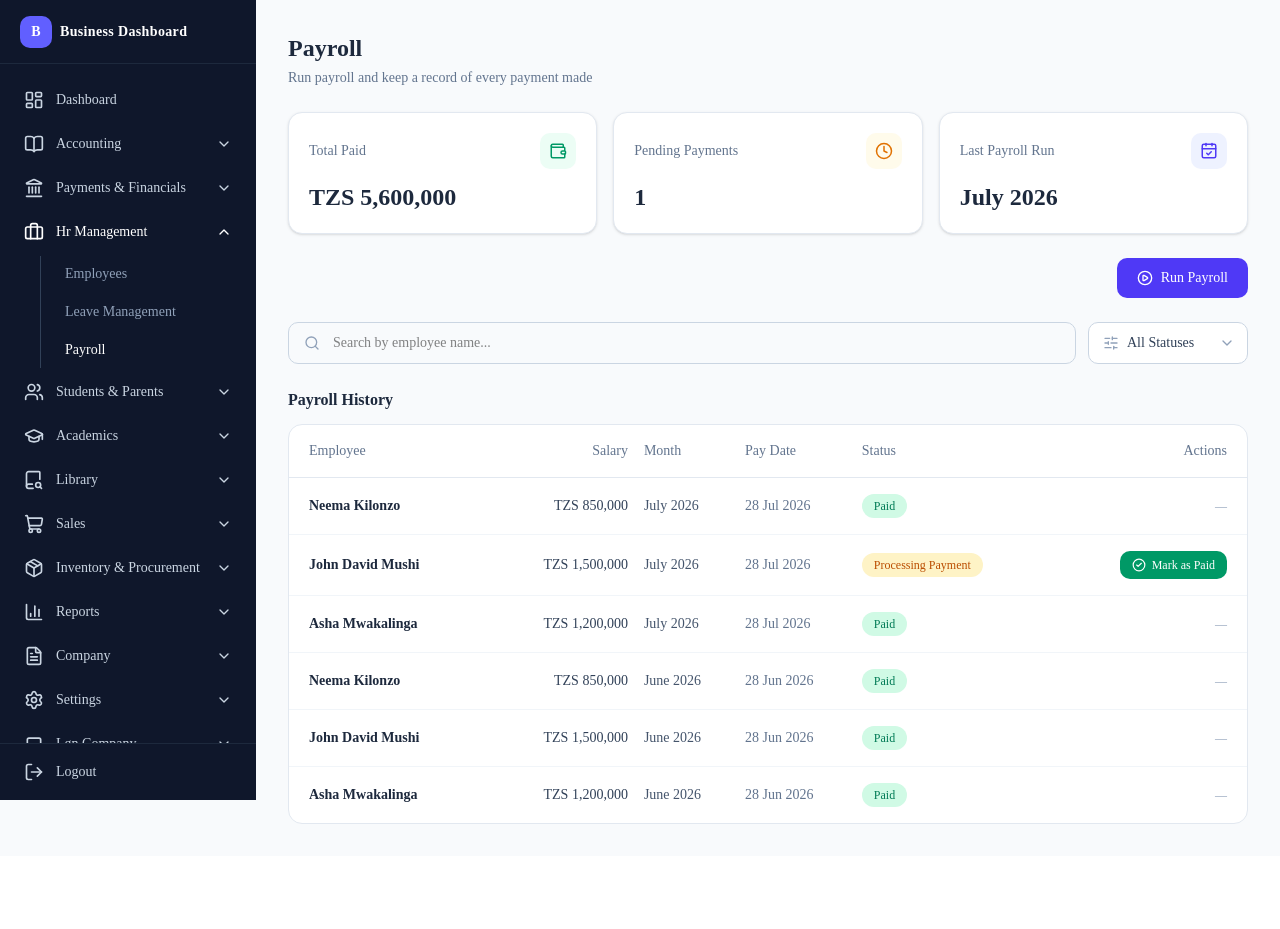
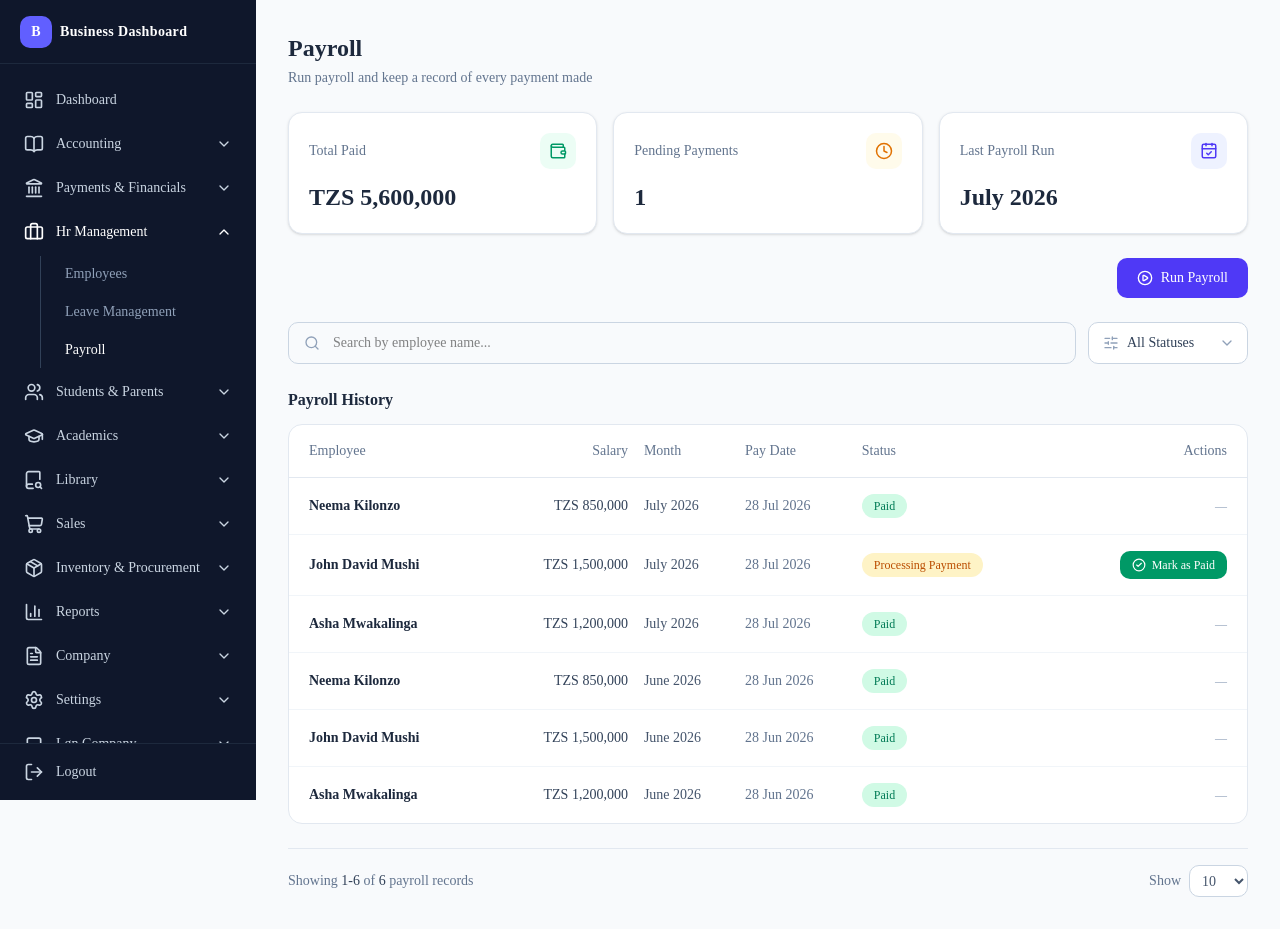
Before and after one commit to nicolusalex722-max/lgn-sms-business-hospital, a Next.js app: page /dashboard/hr/payroll in a window 1280 px wide. Before the commit the page ends 856 px from the top, so only its background shows below. Built offline with nearby package versions, Linux system fonts and the light colour scheme.

Commit message:
second commit

```diff
--- a/app/dashboard/lgn/company-management/page.tsx
+++ b/app/dashboard/lgn/company-management/page.tsx
@@ -4,21 +4,46 @@ import { useEffect, useMemo, useState } from "react";
 import Link from "next/link";
 import { Plus, Tags } from "lucide-react";
 import CompanyStatCards from "@/components/lgn-components/Companystatcards";
-import CompanyTable,{ Company } from "@/components/lgn-components/Companytable";
+import CompanyTable, {
+  Company,
+} from "@/components/lgn-components/Companytable";
 import CompanyEditForm from "@/components/lgn-components/Companyeditform";
 import SubscribeCompanyModal from "@/components/lgn-components/Subscribeccompanymodal";
 import Modal from "@/components/dashboard/Modal";
 import Pagination from "@/components/dashboard/Pegination";
-import FilterDropdown from "@/components/dashboard/StatusFilterDropdown";
-
+import FilterDropdown from "@/components/dashboard/Filterdropdown";
 const PAGE_SIZE = 10;
 const TYPE_OPTIONS = ["Business", "Education", "Hospital"];
 
 const INITIAL_DATA: Company[] = [
-  { id: "co-001", name: "City Electronics", businessType: "Business", email: "info@cityelectronics.co.tz", status: "Active" },
-  { id: "co-002", name: "Ifakara Secondary School", businessType: "Education", email: "admin@ifakarasec.ac.tz", status: "Active" },
-  { id: "co-003", name: "Mwenge Traders", businessType: "Business", email: "sales@mwengetraders.co.tz", status: "Inactive" },
-  { id: "co-004", name: "St. Mary's Academy", businessType: "Education", email: "info@stmarys.ac.tz", status: "Active" },
+  {
+    id: "co-001",
+    name: "City Electronics",
+    businessType: "Business",
+    email: "info@cityelectronics.co.tz",
+    status: "Active",
+  },
+  {
+    id: "co-002",
+    name: "Ifakara Secondary School",
+    businessType: "Education",
+    email: "admin@ifakarasec.ac.tz",
+    status: "Active",
+  },
+  {
+    id: "co-003",
+    name: "Mwenge Traders",
+    businessType: "Business",
+    email: "sales@mwengetraders.co.tz",
+    status: "Inactive",
+  },
+  {
+    id: "co-004",
+    name: "St. Mary's Academy",
+    businessType: "Education",
+    email: "info@stmarys.ac.tz",
+    status: "Active",
+  },
 ];
 
 export default function CompaniesPage() {
@@ -30,14 +55,18 @@ export default function CompaniesPage() {
   const [editingCompany, setEditingCompany] = useState<Company | null>(null);
 
   const [subscribeModalOpen, setSubscribeModalOpen] = useState(false);
-  const [subscribingCompany, setSubscribingCompany] = useState<Company | null>(null);
+  const [subscribingCompany, setSubscribingCompany] = useState<Company | null>(
+    null,
+  );
 
   const stats = useMemo(() => {
     return {
       total: companies.length,
       active: companies.filter((c) => c.status === "Active").length,
-      businessCount: companies.filter((c) => c.businessType === "Business").length,
-      schoolCount: companies.filter((c) => c.businessType === "Education").length,
+      businessCount: companies.filter((c) => c.businessType === "Business")
+        .length,
+      schoolCount: companies.filter((c) => c.businessType === "Education")
+        .length,
     };
   }, [companies]);
 
@@ -103,7 +132,9 @@ export default function CompaniesPage() {
     <div className="flex flex-col gap-6">
       <div className="flex flex-col sm:flex-row sm:items-center sm:justify-between gap-4">
         <div>
-          <h1 className="text-2xl font-semibold text-slate-800">Company Management</h1>
+          <h1 className="text-2xl font-semibold text-slate-800">
+            Company Management
+          </h1>
           <p className="text-sm text-slate-500 mt-1">
             Manage registered companies and their subscriptions
           </p>
@@ -153,20 +184,37 @@ export default function CompaniesPage() {
       <div className="flex flex-col sm:flex-row items-center justify-between gap-3">
         <p className="text-xs text-slate-500">
           Showing {filtered.length === 0 ? 0 : (page - 1) * PAGE_SIZE + 1}
-          &ndash;{Math.min(page * PAGE_SIZE, filtered.length)} of {filtered.length}
+          &ndash;{Math.min(page * PAGE_SIZE, filtered.length)} of{" "}
+          {filtered.length}
         </p>
-        <Pagination currentPage={page} totalPages={totalPages} onPageChange={setPage} />
+        <Pagination
+          page={page}
+          totalPages={totalPages}
+          pageSize={PAGE_SIZE}
+          totalCount={filtered.length}
+          itemLabel="products"
+          onPageChange={setPage}
+          onPageSizeChange={() => {}}
+        />
       </div>
 
       {/* Edit modal (quick edit — full creation flow is the /new page) */}
       <Modal open={editModalOpen} onClose={closeEdit} title="Edit Company">
         {editingCompany && (
-          <CompanyEditForm company={editingCompany} onSubmit={handleEditSubmit} onCancel={closeEdit} />
+          <CompanyEditForm
+            company={editingCompany}
+            onSubmit={handleEditSubmit}
+            onCancel={closeEdit}
+          />
         )}
       </Modal>
 
       {/* Subscribe / billing modal */}
-      <Modal open={subscribeModalOpen} onClose={closeSubscribe} title="Manage Subscription">
+      <Modal
+        open={subscribeModalOpen}
+        onClose={closeSubscribe}
+        title="Manage Subscription"
+      >
         {subscribingCompany && (
           <SubscribeCompanyModal
             company={subscribingCompany}
--- a/app/dashboard/lgn/software-products/page.tsx
+++ b/app/dashboard/lgn/software-products/page.tsx
@@ -186,9 +186,13 @@ export default function ProductsPage() {
         </p>
 
         <Pagination
-          currentPage={page}
+          page={page}
           totalPages={totalPages}
+          pageSize={PAGE_SIZE}
+          totalCount={filtered.length}
+          itemLabel="products"
           onPageChange={setPage}
+          onPageSizeChange={() => {}}
         />
       </div>
 
--- a/app/dashboard/lgn/sub-plan/page.tsx
+++ b/app/dashboard/lgn/sub-plan/page.tsx
@@ -1,10 +1,18 @@
 "use client";
 
 import { useMemo, useState, useEffect } from "react";
-import { Layers, CheckCircle2, DollarSign, AlertTriangle, Plus } from "lucide-react";
+import {
+  Layers,
+  CheckCircle2,
+  DollarSign,
+  AlertTriangle,
+  Plus,
+} from "lucide-react";
 import StatCard from "@/components/dashboard/StatCard";
 import SubscriptionToolbar from "@/components/dashboard/SubscriptionToolbar";
-import SubscriptionTable, { Subscription } from "@/components/dashboard/SubscriptionTable";
+import SubscriptionTable, {
+  Subscription,
+} from "@/components/dashboard/SubscriptionTable";
 import SubscriptionForm from "@/components/dashboard/SubscriptionForm";
 import Pagination from "@/components/dashboard/Pegination";
 import Modal from "@/components/dashboard/Modal";
@@ -12,17 +20,59 @@ import Modal from "@/components/dashboard/Modal";
 const PAGE_SIZE = 7;
 
 const INITIAL_DATA: Subscription[] = [
-  { id: "sub-001", plan: "Premium", status: "Active", amount: 150000, billingCycle: "Monthly", startDate: "2026-05-01" },
-  { id: "sub-002", plan: "Basic", status: "Trial", amount: 0, billingCycle: "Monthly", startDate: "2026-07-20" },
-  { id: "sub-003", plan: "Enterprise", status: "Expired", amount: 500000, billingCycle: "Yearly", startDate: "2025-06-15" },
-  { id: "sub-004", plan: "Starter", status: "Active", amount: 25000, billingCycle: "Monthly", startDate: "2026-06-10" },
-  { id: "sub-005", plan: "Standard", status: "Active", amount: 60000, billingCycle: "Monthly", startDate: "2026-04-02" },
-  { id: "sub-006", plan: "Premium", status: "Cancelled", amount: 150000, billingCycle: "Monthly", startDate: "2026-01-15" },
-
+  {
+    id: "sub-001",
+    plan: "Premium",
+    status: "Active",
+    amount: 150000,
+    billingCycle: "Monthly",
+    startDate: "2026-05-01",
+  },
+  {
+    id: "sub-002",
+    plan: "Basic",
+    status: "Trial",
+    amount: 0,
+    billingCycle: "Monthly",
+    startDate: "2026-07-20",
+  },
+  {
+    id: "sub-003",
+    plan: "Enterprise",
+    status: "Expired",
+    amount: 500000,
+    billingCycle: "Yearly",
+    startDate: "2025-06-15",
+  },
+  {
+    id: "sub-004",
+    plan: "Starter",
+    status: "Active",
+    amount: 25000,
+    billingCycle: "Monthly",
+    startDate: "2026-06-10",
+  },
+  {
+    id: "sub-005",
+    plan: "Standard",
+    status: "Active",
+    amount: 60000,
+    billingCycle: "Monthly",
+    startDate: "2026-04-02",
+  },
+  {
+    id: "sub-006",
+    plan: "Premium",
+    status: "Cancelled",
+    amount: 150000,
+    billingCycle: "Monthly",
+    startDate: "2026-01-15",
+  },
 ];
 
 export default function SubscriptionsPage() {
-  const [subscriptions, setSubscriptions] = useState<Subscription[]>(INITIAL_DATA);
+  const [subscriptions, setSubscriptions] =
+    useState<Subscription[]>(INITIAL_DATA);
   const [search, setSearch] = useState("");
   const [statusFilter, setStatusFilter] = useState("All");
 
@@ -40,7 +90,12 @@ export default function SubscriptionsPage() {
         return sum + s.amount;
       }, 0);
     const expired = subscriptions.filter((s) => s.status === "Expired").length;
-    return { total, active, monthlyRevenue: Math.round(monthlyRevenue), expired };
+    return {
+      total,
+      active,
+      monthlyRevenue: Math.round(monthlyRevenue),
+      expired,
+    };
   }, [subscriptions]);
 
   const filtered = useMemo(() => {
@@ -87,10 +142,15 @@ export default function SubscriptionsPage() {
   const handleSubmit = (data: Omit<Subscription, "id">) => {
     if (editingSub) {
       setSubscriptions((prev) =>
-        prev.map((s) => (s.id === editingSub.id ? { ...data, id: editingSub.id } : s))
+        prev.map((s) =>
+          s.id === editingSub.id ? { ...data, id: editingSub.id } : s,
+        ),
       );
     } else {
-      setSubscriptions((prev) => [{ ...data, id: crypto.randomUUID() }, ...prev]);
+      setSubscriptions((prev) => [
+        { ...data, id: crypto.randomUUID() },
+        ...prev,
+      ]);
     }
     closeModal();
   };
@@ -103,28 +163,46 @@ export default function SubscriptionsPage() {
     <div className="flex flex-col gap-6">
       <div className="flex flex-col sm:flex-row sm:items-center sm:justify-between gap-4">
         <div>
-          <h1 className="text-2xl font-semibold text-slate-800">Subscription Plans</h1>
+          <h1 className="text-2xl font-semibold text-slate-800">
+            Subscription Plans
+          </h1>
           <p className="text-sm text-slate-500 mt-1">
-            Manage plans, billing status, and revenue for your company subscriptions
+            Manage plans, billing status, and revenue for your company
+            subscriptions
           </p>
         </div>
       </div>
 
       {/* Summary cards */}
       <div className="grid grid-cols-1 sm:grid-cols-2 lg:grid-cols-4 gap-4">
-        <StatCard label="Total Plans" value={String(stats.total)} icon={Layers} accent="indigo" />
-        <StatCard label="Active Subscriptions" value={String(stats.active)} icon={CheckCircle2} accent="emerald" />
+        <StatCard
+          label="Total Plans"
+          value={String(stats.total)}
+          icon={Layers}
+          accent="indigo"
+        />
+        <StatCard
+          label="Active Subscriptions"
+          value={String(stats.active)}
+          icon={CheckCircle2}
+          accent="emerald"
+        />
         <StatCard
           label="Monthly Revenue"
           value={`TZS ${stats.monthlyRevenue.toLocaleString()}`}
           icon={DollarSign}
           accent="amber"
         />
-        <StatCard label="Expired Plans" value={String(stats.expired)} icon={AlertTriangle} accent="rose" />
+        <StatCard
+          label="Expired Plans"
+          value={String(stats.expired)}
+          icon={AlertTriangle}
+          accent="rose"
+        />
       </div>
-        {/* Add Subscription button */}
-         <div className="flex justify-end">
-       <button
+      {/* Add Subscription button */}
+      <div className="flex justify-end">
+        <button
           type="button"
           onClick={openAddModal}
           className="inline-flex items-center gap-2 px-4 py-2.5 rounded-lg bg-indigo-600 text-white text-sm font-medium hover:bg-indigo-700 transition-colors shrink-0"
@@ -143,20 +221,41 @@ export default function SubscriptionsPage() {
       />
 
       {/* Table */}
-      <SubscriptionTable subscriptions={paginated} onEdit={openEditModal} onDelete={handleDelete} />
+      <SubscriptionTable
+        subscriptions={paginated}
+        onEdit={openEditModal}
+        onDelete={handleDelete}
+      />
 
       {/* Pagination */}
       <div className="flex flex-col sm:flex-row items-center justify-between gap-3">
         <p className="text-xs text-slate-500">
           Showing {filtered.length === 0 ? 0 : (page - 1) * PAGE_SIZE + 1}
-          &ndash;{Math.min(page * PAGE_SIZE, filtered.length)} of {filtered.length}
+          &ndash;{Math.min(page * PAGE_SIZE, filtered.length)} of{" "}
+          {filtered.length}
         </p>
-        <Pagination currentPage={page} totalPages={totalPages} onPageChange={setPage} />
+        <Pagination
+          page={page}
+          totalPages={totalPages}
+          pageSize={PAGE_SIZE}
+          totalCount={filtered.length}
+          itemLabel="products"
+          onPageChange={setPage}
+          onPageSizeChange={() => {}}
+        />
       </div>
 
       {/* Add / Edit modal */}
-      <Modal open={modalOpen} onClose={closeModal} title={editingSub ? "Edit Subscription" : "Add Subscription"}>
-        <SubscriptionForm initialValue={editingSub} onSubmit={handleSubmit} onCancel={closeModal} />
+      <Modal
+        open={modalOpen}
+        onClose={closeModal}
+        title={editingSub ? "Edit Subscription" : "Add Subscription"}
+      >
+        <SubscriptionForm
+          initialValue={editingSub}
+          onSubmit={handleSubmit}
+          onCancel={closeModal}
+        />
       </Modal>
     </div>
   );
--- a/components/dashboard/Pegination.tsx
+++ b/components/dashboard/Pegination.tsx
@@ -3,21 +3,38 @@
 import { ChevronLeft, ChevronRight } from "lucide-react";
 
 interface PaginationProps {
-  currentPage: number;
+  page: number;
   totalPages: number;
+  pageSize: number;
+  totalCount: number;
+  itemLabel?: string;
   onPageChange: (page: number) => void;
+  onPageSizeChange: (pageSize: number) => void;
 }
 
-export default function Pagination({ currentPage, totalPages, onPageChange }: PaginationProps) {
-  if (totalPages <= 1) return null;
+const PAGE_SIZE_OPTIONS = [10, 20, 50, 100];
 
-  // Build a compact page list: 1 ... current-1 current current+1 ... last
+export default function Pagination({
+  page,
+  totalPages,
+  pageSize,
+  totalCount,
+  itemLabel = "items",
+  onPageChange,
+  onPageSizeChange,
+}: PaginationProps) {
+  if (totalCount === 0) return null;
+
+  const startItem = (page - 1) * pageSize + 1;
+  const endItem = Math.min(page * pageSize, totalCount);
+
   const pages: (number | "...")[] = [];
+
   for (let p = 1; p <= totalPages; p++) {
     if (
       p === 1 ||
       p === totalPages ||
-      (p >= currentPage - 1 && p <= currentPage + 1)
+      (p >= page - 1 && p <= page + 1)
     ) {
       pages.push(p);
     } else if (pages[pages.length - 1] !== "...") {
@@ -25,21 +42,71 @@ export default function Pagination({ currentPage, totalPages, onPageChange }: Pa
     }
   }
 
+  const handlePageSizeChange = (
+    event: React.ChangeEvent<HTMLSelectElement>
+  ) => {
+    onPageSizeChange(Number(event.target.value));
+    onPageChange(1);
+  };
+
   return (
-    <div className="flex items-center justify-center sm:justify-end gap-1.5 flex-wrap">
+    <div className="flex flex-col gap-4 border-t border-slate-200 pt-4 sm:flex-row sm:items-center sm:justify-between">
+      {/* Results information */}
+      <div className="text-sm text-slate-500">
+        Showing{" "}
+        <span className="font-medium text-slate-700">
+          {startItem}-{endItem}
+        </span>{" "}
+        of{" "}
+        <span className="font-medium text-slate-700">{totalCount}</span>{" "}
+        {itemLabel}
+      </div>
+
+      <div className="flex flex-wrap items-center gap-3">
+        {/* Page size */}
+        <div className="flex items-center gap-2">
+          <label
+            htmlFor="pagination-page-size"
+            className="text-sm text-slate-500"
+          >
+            Show
+          </label>
+
+          <select
+            id="pagination-page-size"
+            value={pageSize}
+            onChange={handlePageSizeChange}
+            className="h-8 rounded-lg border border-slate-300 bg-white px-2 text-sm text-slate-600 outline-none transition-colors focus:border-indigo-500 focus:ring-2 focus:ring-indigo-500/20"
+          >
+            {PAGE_SIZE_OPTIONS.map((size) => (
+              <option key={size} value={size}>
+                {size}
+              </option>
+            ))}
+          </select>
+        </div>
+
+        {/* Pagination */}
+        {totalPages > 1 && (
+          <div className="flex items-center gap-1">
+            {/* Previous */}
             <button
               type="button"
-        onClick={() => onPageChange(Math.max(1, currentPage - 1))}
-        disabled={currentPage === 1}
+              onClick={() => onPageChange(Math.max(1, page - 1))}
+              disabled={page === 1}
               aria-label="Previous page"
-        className="w-8 h-8 flex items-center justify-center rounded-lg border border-slate-300 text-slate-500 disabled:opacity-40 disabled:cursor-not-allowed hover:bg-slate-50 transition-colors"
+              className="flex h-8 w-8 items-center justify-center rounded-lg border border-slate-300 text-slate-500 transition-colors hover:bg-slate-50 disabled:cursor-not-allowed disabled:opacity-40"
             >
-        <ChevronLeft className="w-4 h-4" />
+              <ChevronLeft className="h-4 w-4" />
             </button>
 
+            {/* Page numbers */}
             {pages.map((p, idx) =>
               p === "..." ? (
-          <span key={`ellipsis-${idx}`} className="px-2 text-sm text-slate-400">
+                <span
+                  key={`ellipsis-${idx}`}
+                  className="px-2 text-sm text-slate-400"
+                >
                   &hellip;
                 </span>
               ) : (
@@ -47,8 +114,9 @@ export default function Pagination({ currentPage, totalPages, onPageChange }: Pa
                   key={p}
                   type="button"
                   onClick={() => onPageChange(p)}
-            className={`w-8 h-8 flex items-center justify-center rounded-lg text-sm font-medium transition-colors ${
-              p === currentPage
+                  aria-current={p === page ? "page" : undefined}
+                  className={`flex h-8 w-8 items-center justify-center rounded-lg text-sm font-medium transition-colors ${
+                    p === page
                       ? "bg-indigo-600 text-white"
                       : "border border-slate-300 text-slate-600 hover:bg-slate-50"
                   }`}
@@ -58,15 +126,21 @@ export default function Pagination({ currentPage, totalPages, onPageChange }: Pa
               )
             )}
 
+            {/* Next */}
             <button
               type="button"
-        onClick={() => onPageChange(Math.min(totalPages, currentPage + 1))}
-        disabled={currentPage === totalPages}
+              onClick={() =>
+                onPageChange(Math.min(totalPages, page + 1))
+              }
+              disabled={page === totalPages}
               aria-label="Next page"
-        className="w-8 h-8 flex items-center justify-center rounded-lg border border-slate-300 text-slate-500 disabled:opacity-40 disabled:cursor-not-allowed hover:bg-slate-50 transition-colors"
+              className="flex h-8 w-8 items-center justify-center rounded-lg border border-slate-300 text-slate-500 transition-colors hover:bg-slate-50 disabled:cursor-not-allowed disabled:opacity-40"
             >
-        <ChevronRight className="w-4 h-4" />
+              <ChevronRight className="h-4 w-4" />
             </button>
+          </div>
+        )}
+      </div>
     </div>
   );
 }
```
Also changed, not shown: components/dashboard/StatusFilterDropdown.tsx (+7 -2 lines). Lines whose indentation alone changed are shown as unchanged.
